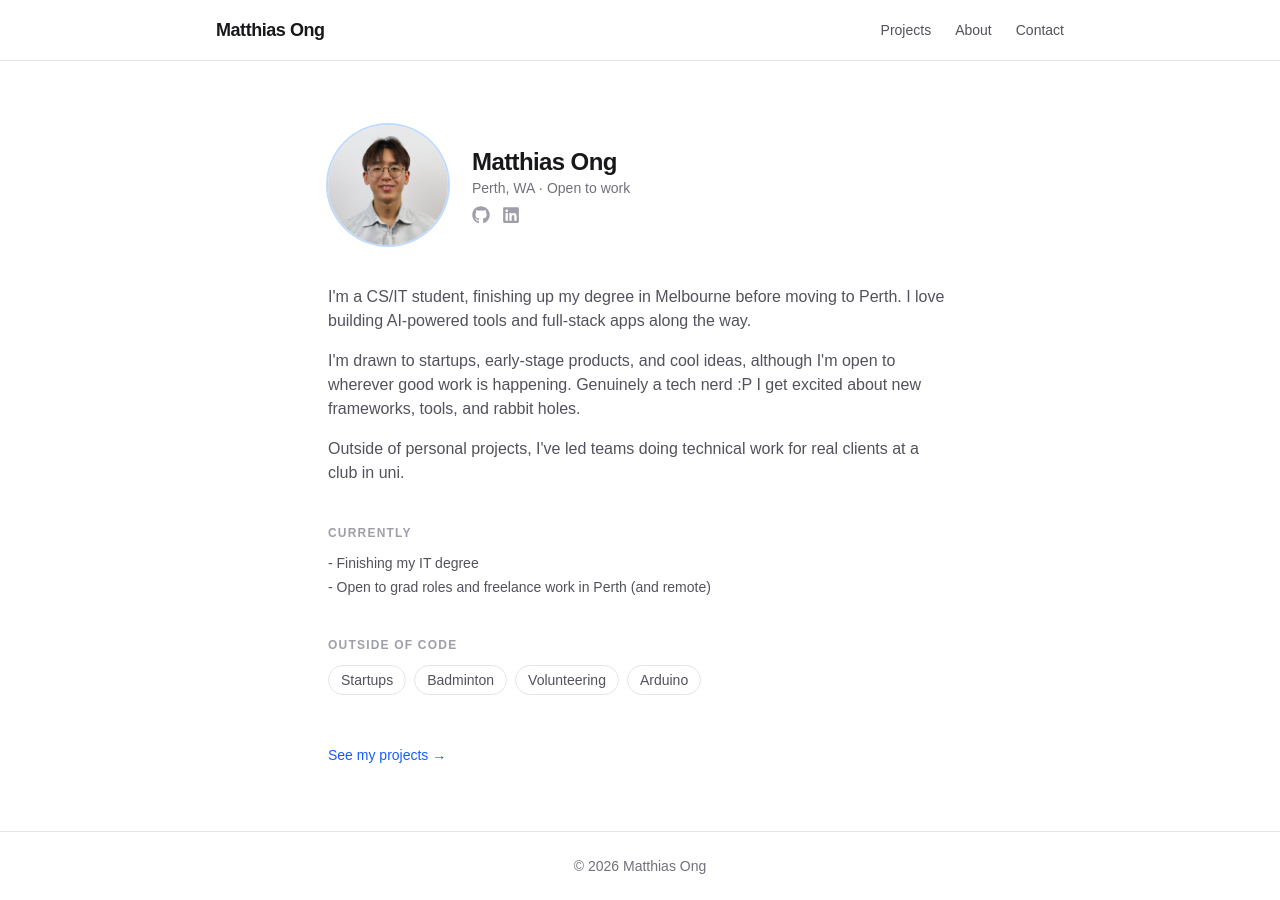
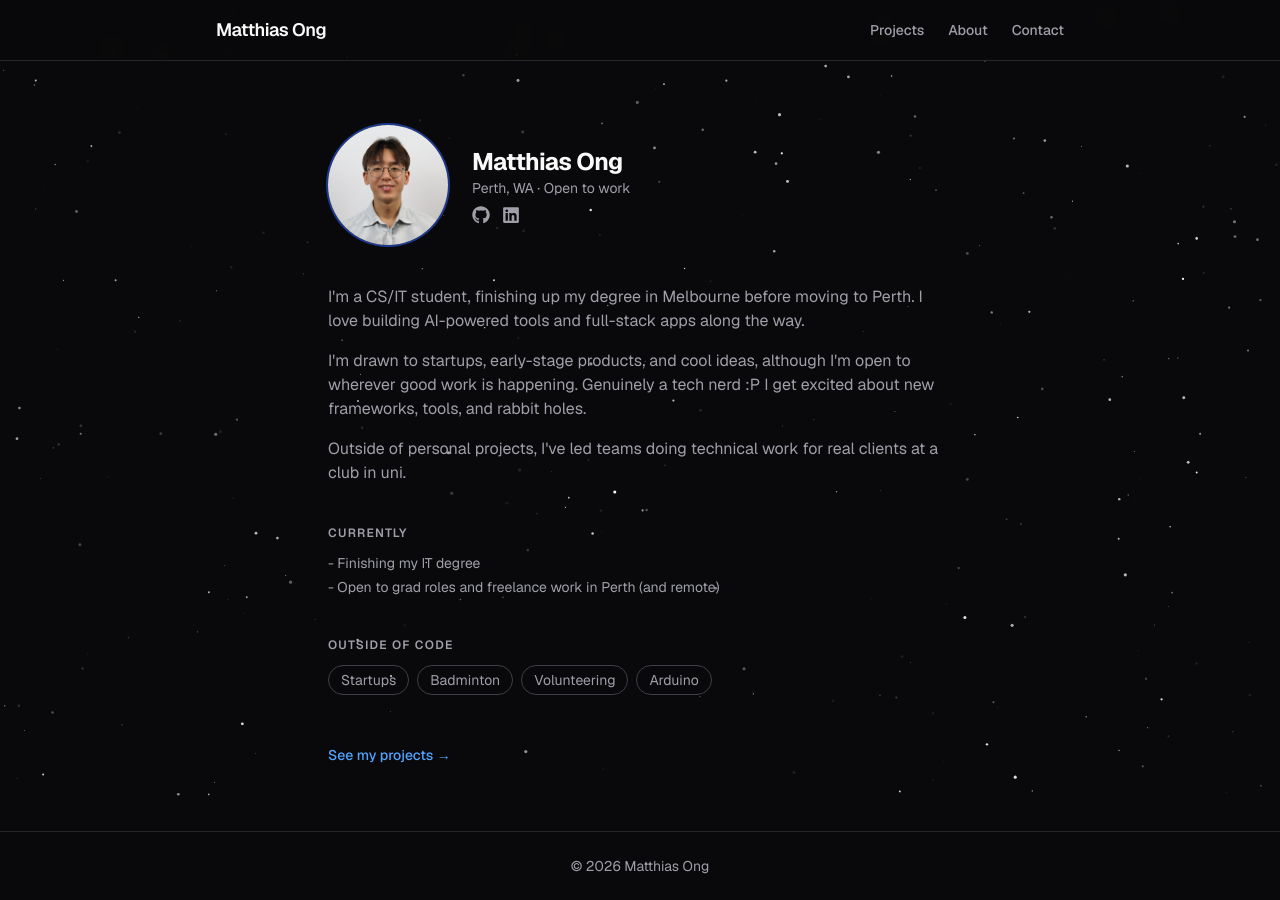
Before and after one commit to matthias-ong/portfolio-website, a Next.js app: page /about in a window 1280 px wide. Built offline with nearby package versions, Linux system fonts and the light colour scheme.

Commit message:
fix dark background and dark mode for in-app browsers

```diff
--- a/app/about/page.tsx
+++ b/app/about/page.tsx
@@ -20,21 +20,21 @@ export default function AboutPage() {
           alt="Matthias Ong"
           width={120}
           height={120}
-          className="rounded-full object-cover ring-2 ring-blue-200 dark:ring-blue-900"
+          className="rounded-full object-cover ring-2 ring-blue-900"
           style={{ width: 120, height: 120 }}
         />
         <div>
-          <h1 className="text-2xl font-bold tracking-tight text-zinc-900 dark:text-zinc-50">
+          <h1 className="text-2xl font-bold tracking-tight text-zinc-50">
             Matthias Ong
           </h1>
-          <p className="text-sm text-zinc-500 dark:text-zinc-400">Perth, WA · Open to work</p>
+          <p className="text-sm text-zinc-400">Perth, WA · Open to work</p>
           <div className="mt-2 flex gap-3">
             <a
               href="https://github.com/matthias-ong"
               target="_blank"
               rel="noopener noreferrer"
               aria-label="GitHub"
-              className="text-zinc-400 transition-colors hover:text-zinc-900 dark:hover:text-zinc-50"
+              className="text-zinc-400 transition-colors hover:text-zinc-50"
             >
               <FaGithub size={18} />
             </a>
@@ -43,7 +43,7 @@ export default function AboutPage() {
               target="_blank"
               rel="noopener noreferrer"
               aria-label="LinkedIn"
-              className="text-zinc-400 transition-colors hover:text-zinc-900 dark:hover:text-zinc-50"
+              className="text-zinc-400 transition-colors hover:text-zinc-50"
             >
               <FaLinkedin size={18} />
             </a>
@@ -52,7 +52,7 @@ export default function AboutPage() {
       </div>
 
       {/* Bio */}
-      <div className="mb-10 space-y-4 text-zinc-600 dark:text-zinc-400">
+      <div className="mb-10 space-y-4 text-zinc-400">
         <p>
           I&apos;m a CS/IT student, finishing up my degree in Melbourne before moving to Perth. I love building AI-powered tools and full-stack apps along the way.
         </p>
@@ -69,7 +69,7 @@ export default function AboutPage() {
         <h2 className="mb-3 text-xs font-semibold uppercase tracking-widest text-zinc-400">
           Currently
         </h2>
-        <ul className="space-y-1 text-sm text-zinc-600 dark:text-zinc-400">
+        <ul className="space-y-1 text-sm text-zinc-400">
           <li>- Finishing my IT degree</li>
           <li>- Open to grad roles and freelance work in Perth (and remote)</li>
         </ul>
@@ -84,7 +84,7 @@ export default function AboutPage() {
           {interests.map((item) => (
             <span
               key={item}
-              className="rounded-full border border-zinc-200 px-3 py-1 text-sm text-zinc-600 dark:border-zinc-700 dark:text-zinc-400"
+              className="rounded-full border border-zinc-700 px-3 py-1 text-sm text-zinc-400"
             >
               {item}
             </span>
@@ -95,7 +95,7 @@ export default function AboutPage() {
       {/* CTA */}
       <Link
         href="/projects"
-        className="text-sm font-medium text-blue-600 hover:text-blue-500 dark:text-blue-400"
+        className="text-sm font-medium text-blue-400 hover:text-blue-300"
       >
         See my projects →
       </Link>
--- a/app/blog/page.tsx
+++ b/app/blog/page.tsx
@@ -9,10 +9,10 @@ export default function BlogPage() {
       <p className="mb-3 text-sm font-medium uppercase tracking-widest text-zinc-400">
         Coming soon
       </p>
-      <h1 className="mb-4 text-3xl font-bold tracking-tight text-zinc-900 dark:text-zinc-50">
+      <h1 className="mb-4 text-3xl font-bold tracking-tight text-zinc-50">
         Blog
       </h1>
-      <p className="max-w-sm text-zinc-500 dark:text-zinc-400">
+      <p className="max-w-sm text-zinc-400">
         Writing on AI, full-stack development, and building products. Check back soon.
       </p>
     </div>
--- a/app/globals.css
+++ b/app/globals.css
@@ -1,8 +1,9 @@
 @import "tailwindcss";
 
 :root {
-  --background: #ffffff;
-  --foreground: #171717;
+  --background: #09090b;
+  --foreground: #fafafa;
+  color-scheme: dark;
 }
 
 @theme inline {
@@ -13,16 +14,3 @@
   --color-accent: #3b82f6;
   --color-accent-hover: #2563eb;
 }
-
-@media (prefers-color-scheme: dark) {
-  :root {
-    --background: #0a0a0a;
-    --foreground: #ededed;
-  }
-}
-
-body {
-  background: var(--background);
-  color: var(--foreground);
-  font-family: Arial, Helvetica, sans-serif;
-}
--- a/app/layout.tsx
+++ b/app/layout.tsx
@@ -21,13 +21,13 @@ export default function RootLayout({
   children: React.ReactNode
 }>) {
   return (
-    <html lang="en" className={`${geist.variable} h-full antialiased`}>
+    <html lang="en" className={`${geist.variable} dark h-full antialiased`}>
       <body className="flex min-h-full flex-col bg-zinc-950 text-zinc-50">
         <StarField />
         <CursorGlow />
         <Navbar />
         <main className="flex flex-1 flex-col">{children}</main>
-        <footer className="border-t border-zinc-200 py-6 text-center text-sm text-zinc-500 dark:border-zinc-800 dark:text-zinc-400">
+        <footer className="border-t border-zinc-800 py-6 text-center text-sm text-zinc-400">
           © {new Date().getFullYear()} Matthias Ong
         </footer>
       </body>
--- a/components/HeroSection.tsx
+++ b/components/HeroSection.tsx
@@ -43,7 +43,7 @@ export default function HeroSection() {
             alt="Matthias Ong"
             width={112}
             height={112}
-            className="mx-auto mb-6 rounded-full object-cover ring-2 ring-blue-200 dark:ring-blue-900"
+            className="mx-auto mb-6 rounded-full object-cover ring-2 ring-blue-900"
             style={{ width: 112, height: 112 }}
             priority
           />
@@ -58,7 +58,7 @@ export default function HeroSection() {
 
         <motion.h1
           variants={fadeUp}
-          className="mb-6 text-5xl font-bold tracking-tight text-zinc-900 dark:text-zinc-50 sm:text-6xl"
+          className="mb-6 text-5xl font-bold tracking-tight text-zinc-50 sm:text-6xl"
         >
           {displayed}
           {!done && (
@@ -74,7 +74,7 @@ export default function HeroSection() {
 
         <motion.p
           variants={fadeUp}
-          className="mb-10 text-lg leading-relaxed text-zinc-600 dark:text-zinc-400"
+          className="mb-10 text-lg leading-relaxed text-zinc-400"
         >
           I build full-stack apps and AI-powered tools for myself and clients. Final year IT student, based in Perth. Currently looking for work.
         </motion.p>
@@ -106,7 +106,7 @@ export default function HeroSection() {
             target="_blank"
             rel="noopener noreferrer"
             aria-label="GitHub"
-            className="text-zinc-400 transition-colors hover:text-zinc-900 dark:hover:text-zinc-50"
+            className="text-zinc-400 transition-colors hover:text-zinc-50"
           >
             <FaGithub size={22} />
           </a>
@@ -115,7 +115,7 @@ export default function HeroSection() {
             target="_blank"
             rel="noopener noreferrer"
             aria-label="LinkedIn"
-            className="text-zinc-400 transition-colors hover:text-zinc-900 dark:hover:text-zinc-50"
+            className="text-zinc-400 transition-colors hover:text-zinc-50"
           >
             <FaLinkedin size={22} />
           </a>
--- a/components/Navbar.tsx
+++ b/components/Navbar.tsx
@@ -13,9 +13,9 @@ export default function Navbar() {
   const [menuOpen, setMenuOpen] = useState(false)
 
   return (
-    <header className="sticky top-0 z-50 w-full border-b border-zinc-200 bg-white/80 backdrop-blur-sm dark:border-zinc-800 dark:bg-zinc-950/80">
+    <header className="sticky top-0 z-50 w-full border-b border-zinc-800 bg-zinc-950/80 backdrop-blur-sm">
       <nav className="mx-auto flex max-w-4xl items-center justify-between px-6 py-4">
-        <Link href="/" className="text-lg font-semibold tracking-tight text-zinc-900 dark:text-zinc-50">
+        <Link href="/" className="text-lg font-semibold tracking-tight text-zinc-50">
           Matthias Ong
         </Link>
 
@@ -25,7 +25,7 @@ export default function Navbar() {
             <li key={href}>
               <Link
                 href={href}
-                className="text-sm font-medium text-zinc-600 transition-colors hover:text-zinc-900 dark:text-zinc-400 dark:hover:text-zinc-50"
+                className="text-sm font-medium text-zinc-400 transition-colors hover:text-zinc-50"
               >
                 {label}
               </Link>
@@ -39,21 +39,21 @@ export default function Navbar() {
           onClick={() => setMenuOpen(!menuOpen)}
           aria-label="Toggle menu"
         >
-          <span className="h-0.5 w-6 bg-zinc-700 dark:bg-zinc-300" />
-          <span className="h-0.5 w-6 bg-zinc-700 dark:bg-zinc-300" />
-          <span className="h-0.5 w-6 bg-zinc-700 dark:bg-zinc-300" />
+          <span className="h-0.5 w-6 bg-zinc-300" />
+          <span className="h-0.5 w-6 bg-zinc-300" />
+          <span className="h-0.5 w-6 bg-zinc-300" />
         </button>
       </nav>
 
       {/* Mobile dropdown */}
       {menuOpen && (
-        <ul className="flex flex-col border-t border-zinc-200 px-6 py-4 sm:hidden dark:border-zinc-800">
+        <ul className="flex flex-col border-t border-zinc-800 px-6 py-4 sm:hidden">
           {navLinks.map(({ href, label }) => (
             <li key={href}>
               <Link
                 href={href}
                 onClick={() => setMenuOpen(false)}
-                className="block py-2 text-sm font-medium text-zinc-700 dark:text-zinc-300"
+                className="block py-2 text-sm font-medium text-zinc-300"
               >
                 {label}
               </Link>
```
